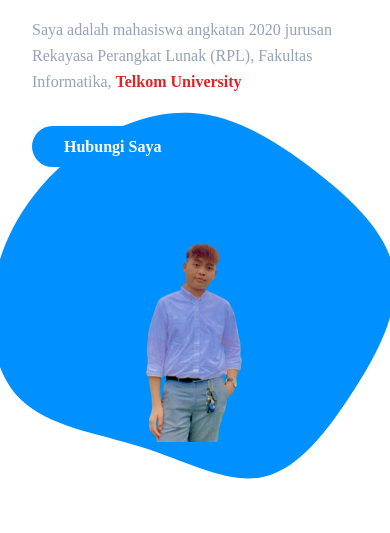
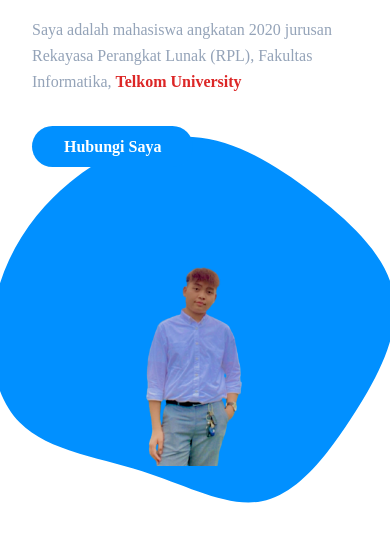
Before and after one commit to Jercarlo80/portfolio_JeremiaCarlo, a website: page index.html in a window 390 px wide. Shown: the part 311-844 px from the top of the page. Drawn offline with Linux system fonts and the light colour scheme.

Commit message:
portofolio-Jercarlo v2

```diff
--- a/index.html
+++ b/index.html
@@ -69,7 +69,7 @@
                     </a>
                 </div>
                 <div class="w-full self-end px-4 lg:w-1/2">
-                    <div class="relative mt-[40px] bottom-[80px] lg:mt-9 lg:right-0">
+                    <div class="relative mt-16 bottom-[80px] lg:mt-9 lg:right-0">
                         <img
                             src="dist/img/me2.png"
                             alt="Jeremia Carlo"
```
Also changed, not shown: dist/output.css.
